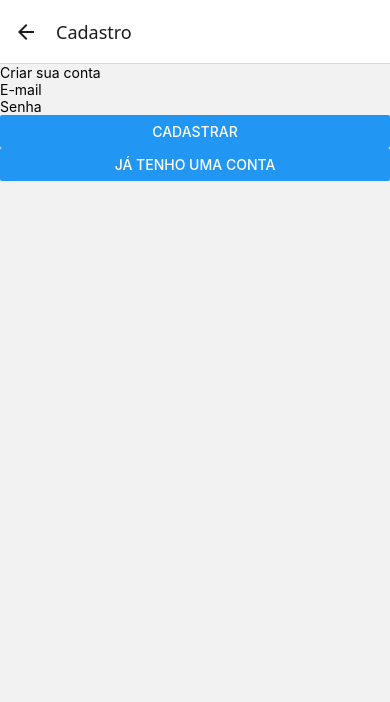
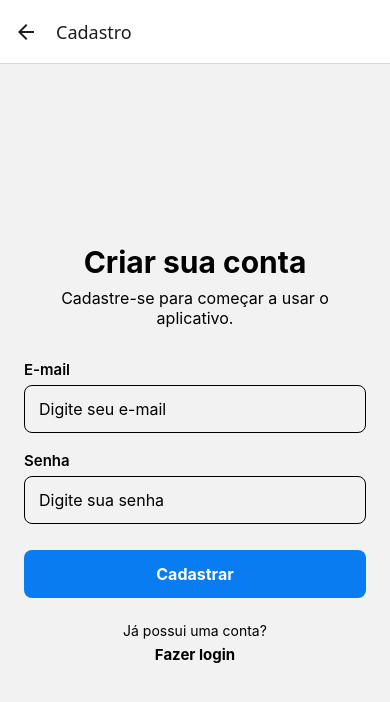
Before and after one commit to JaldsonArthur17/app-contatos, a React Native app in the folder meuapp/: screen /Cadastro in a window 390 px wide. Shown: the top 702 px of the page. Built offline with nearby package versions, Linux system fonts and the light colour scheme; no server answers.

Commit message:
update: implementacao de separacao de contatos por usuario

```diff
--- a/meuapp/screens/CadastroScreen.js
+++ b/meuapp/screens/CadastroScreen.js
@@ -1,7 +1,8 @@
 import { useState } from 'react';
 
 import {
-    Button,
+  Pressable,
+  StyleSheet,
   Text,
   TextInput,
   View,
@@ -13,9 +14,13 @@ export default function CadastroScreen({ navigation }) {
   const [email, setEmail] = useState('');
   const [senha, setSenha] = useState('');
   const [mensagem, setMensagem] = useState('');
+  const [carregando, setCarregando] = useState(false);
 
   async function cadastrar() {
     try {
+      setCarregando(true);
+      setMensagem('');
+
       const response = await cadastrarUsuario(email, senha);
 
       console.log('Usuário cadastrado:', response.user);
@@ -25,38 +30,165 @@ export default function CadastroScreen({ navigation }) {
       console.log('Erro ao cadastrar usuário:', error);
 
       setMensagem('Erro ao cadastrar usuário.');
+    } finally {
+      setCarregando(false);
     }
   }
 
   return (
-    <View>
-      <Text>Criar sua conta</Text>
+    <View style={styles.container}>
+      <View style={styles.form}>
+        <Text style={styles.titulo}>
+          Criar sua conta
+        </Text>
+
+        <Text style={styles.subtitulo}>
+          Cadastre-se para começar a usar o aplicativo.
+        </Text>
+
+        <Text style={styles.label}>
+          E-mail
+        </Text>
 
         <TextInput
-        placeholder="E-mail"
+          style={styles.input}
+          placeholder="Digite seu e-mail"
           value={email}
           onChangeText={setEmail}
           autoCapitalize="none"
+          keyboardType="email-address"
+          autoCorrect={false}
         />
 
+        <Text style={styles.label}>
+          Senha
+        </Text>
+
         <TextInput
-        placeholder="Senha"
+          style={styles.input}
+          placeholder="Digite sua senha"
           value={senha}
           onChangeText={setSenha}
           secureTextEntry
+          autoCapitalize="none"
+          autoCorrect={false}
         />
 
-      <Button
-        title="Cadastrar"
+        {mensagem !== '' && (
+          <Text style={styles.mensagem}>
+            {mensagem}
+          </Text>
+        )}
+
+        <Pressable
+          style={[
+            styles.botao,
+            carregando && styles.botaoDesativado,
+          ]}
           onPress={cadastrar}
-      />
+          disabled={carregando}
+        >
+          <Text style={styles.textoBotao}>
+            {carregando ? 'Criando conta...' : 'Cadastrar'}
+          </Text>
+        </Pressable>
 
-      <Text>{mensagem}</Text>
+        <View style={styles.loginContainer}>
+          <Text style={styles.textoLogin}>
+            Já possui uma conta?
+          </Text>
 
-      <Button
-        title="Já tenho uma conta"
+          <Pressable
             onPress={() => navigation.navigate('Login')}
-      />
+          >
+            <Text style={styles.linkLogin}>
+              Fazer login
+            </Text>
+          </Pressable>
+        </View>
+      </View>
     </View>
   );
 }
+
+const styles = StyleSheet.create({
+  container: {
+    flex: 1,
+    justifyContent: 'center',
+    alignItems: 'center',
+    padding: 24,
+  },
+
+  form: {
+    width: '100%',
+    maxWidth: 420,
+  },
+
+  titulo: {
+    fontSize: 30,
+    fontWeight: 'bold',
+    marginBottom: 8,
+    textAlign: 'center',
+  },
+
+  subtitulo: {
+    fontSize: 16,
+    marginBottom: 32,
+    textAlign: 'center',
+  },
+
+  label: {
+    fontSize: 15,
+    fontWeight: '600',
+    marginBottom: 6,
+  },
+
+  input: {
+    height: 48,
+    borderWidth: 1,
+    borderRadius: 8,
+    paddingHorizontal: 14,
+    marginBottom: 18,
+    fontSize: 16,
+  },
+
+  botao: {
+    height: 48,
+    borderRadius: 8,
+    justifyContent: 'center',
+    alignItems: 'center',
+    marginTop: 8,
+    backgroundColor: '#087CF0',
+  },
+
+  botaoDesativado: {
+    opacity: 0.6,
+  },
+
+  textoBotao: {
+    fontSize: 16,
+    fontWeight: 'bold',
+    color: '#FFFFFF',
+  },
+
+  mensagem: {
+    textAlign: 'center',
+    marginBottom: 12,
+    fontSize: 14,
+  },
+
+  loginContainer: {
+    marginTop: 24,
+    alignItems: 'center',
+  },
+
+  textoLogin: {
+    fontSize: 14,
+    marginBottom: 6,
+  },
+
+  linkLogin: {
+    fontSize: 15,
+    fontWeight: 'bold',
+  },
+});
--- a/meuapp/screens/ExcluirContatoScreen.js
+++ b/meuapp/screens/ExcluirContatoScreen.js
@@ -1,7 +1,9 @@
 import { useState } from 'react';
 
 import {
-  Button,
+  Modal,
+  Pressable,
+  StyleSheet,
   Text,
   View,
 } from 'react-native';
@@ -11,41 +13,164 @@ import api from '../services/api';
 export default function ExcluirContatoScreen({ route, navigation }) {
   const { contato } = route.params;
 
+  const [modalVisivel, setModalVisivel] = useState(true);
   const [mensagem, setMensagem] = useState('');
 
   async function excluirContato() {
     try {
       await api.delete(`/contatos/${contato.id}`);
 
+      setModalVisivel(false);
       setMensagem('Contato excluído com sucesso!');
+
+      navigation.navigate('Contatos');
     } catch (error) {
       console.log('Erro ao excluir contato:', error);
 
+      setModalVisivel(false);
       setMensagem('Erro ao excluir contato.');
     }
   }
 
+  function cancelarExclusao() {
+    setModalVisivel(false);
+    navigation.goBack();
+  }
+
   return (
-    <View>
-      <Text>Excluir Contato</Text>
-
-      <Text>
-        Deseja excluir o contato:
+    <View style={styles.container}>
+      <Text style={styles.titulo}>
+        Excluir Contato
       </Text>
 
-      <Text>{contato.nome}</Text>
+      <Text style={styles.mensagem}>
+        {mensagem}
+      </Text>
 
-      <Button
-        title="Excluir contato"
-        onPress={excluirContato}
-      />
+      <Modal
+        visible={modalVisivel}
+        transparent
+        animationType="fade"
+        onRequestClose={cancelarExclusao}
+      >
+        <View style={styles.overlay}>
+          <View style={styles.modal}>
+            <Text style={styles.modalTitulo}>
+              Excluir contato?
+            </Text>
 
-      <Text>{mensagem}</Text>
+            <Text style={styles.modalTexto}>
+              Deseja realmente excluir o contato:
+            </Text>
 
-      <Button
-        title="Voltar"
-        onPress={() => navigation.goBack()}
-      />
+            <Text style={styles.nomeContato}>
+              {contato.nome}
+            </Text>
+
+            <View style={styles.botoes}>
+              <Pressable
+                style={styles.botaoCancelar}
+                onPress={cancelarExclusao}
+              >
+                <Text style={styles.textoCancelar}>
+                  Cancelar
+                </Text>
+              </Pressable>
+
+              <Pressable
+                style={styles.botaoExcluir}
+                onPress={excluirContato}
+              >
+                <Text style={styles.textoExcluir}>
+                  Excluir
+                </Text>
+              </Pressable>
+            </View>
+          </View>
+        </View>
+      </Modal>
     </View>
   );
 }
+
+const styles = StyleSheet.create({
+  container: {
+    flex: 1,
+    backgroundColor: '#F5F7FA',
+    padding: 24,
+  },
+
+  titulo: {
+    fontSize: 24,
+    fontWeight: '700',
+  },
+
+  mensagem: {
+    marginTop: 20,
+    textAlign: 'center',
+    fontSize: 15,
+  },
+
+  overlay: {
+    flex: 1,
+    backgroundColor: 'rgba(0, 0, 0, 0.4)',
+    justifyContent: 'center',
+    alignItems: 'center',
+    padding: 24,
+  },
+
+  modal: {
+    width: '100%',
+    maxWidth: 380,
+    backgroundColor: '#FFFFFF',
+    borderRadius: 16,
+    padding: 24,
+  },
+
+  modalTitulo: {
+    fontSize: 20,
+    fontWeight: '700',
+    marginBottom: 12,
+  },
+
+  modalTexto: {
+    fontSize: 15,
+    marginBottom: 8,
+  },
+
+  nomeContato: {
+    fontSize: 17,
+    fontWeight: '700',
+    marginBottom: 24,
+  },
+
+  botoes: {
+    flexDirection: 'row',
+    justifyContent: 'flex-end',
+    gap: 10,
+  },
+
+  botaoCancelar: {
+    paddingHorizontal: 18,
+    paddingVertical: 11,
+    borderRadius: 8,
+    borderWidth: 1,
+    borderColor: '#D9DEE7',
+  },
+
+  textoCancelar: {
+    fontWeight: '600',
+  },
+
+  botaoExcluir: {
+    paddingHorizontal: 18,
+    paddingVertical: 11,
+    borderRadius: 8,
+    backgroundColor: '#E53935',
+  },
+
+  textoExcluir: {
+    color: '#FFFFFF',
+    fontWeight: '700',
+  },
+});
--- a/meuapp/screens/LoginScreen.js
+++ b/meuapp/screens/LoginScreen.js
@@ -16,20 +16,24 @@ export default function LoginScreen({ navigation }) {
   const [email, setEmail] = useState('');
   const [senha, setSenha] = useState('');
   const [mensagem, setMensagem] = useState('');
+  const [carregando, setCarregando] = useState(false);
 
   async function entrar() {
   try {
+    setCarregando(true);
+    setMensagem('');
+
     const response = await fazerLogin(email, senha);
 
     console.log('Usuário logado:', response.user);
 
     setMensagem('Login realizado com sucesso!');
-
-      navigation.navigate('Contatos');
   } catch (error) {
     console.log('Erro ao fazer login:', error);
 
     setMensagem('E-mail ou senha inválidos.');
+  } finally {
+    setCarregando(false);
   }
 }
 
@@ -82,11 +86,15 @@ export default function LoginScreen({ navigation }) {
         )}
 
         <Pressable
-          style={styles.botao}
+          style={[
+            styles.botao,
+            carregando && styles.botaoDesativado,
+          ]}
           onPress={entrar}
+          disabled={carregando}
         >
           <Text style={styles.textoBotao}>
-            Entrar
+            {carregando ? 'Entrando...' : 'Entrar'}
           </Text>
         </Pressable>
 
@@ -157,6 +165,10 @@ const styles = StyleSheet.create({
     marginTop: 8,
   },
 
+  botaoDesativado: {
+    opacity: 0.6,
+},
+
   textoBotao: {
     fontSize: 16,
     fontWeight: 'bold',
--- a/meuapp/screens/PerfilScreen.js
+++ b/meuapp/screens/PerfilScreen.js
@@ -1,45 +1,205 @@
 import { useState } from 'react';
 
 import {
-    Button,
-    Text,
-    View,
+  Pressable,
+  StyleSheet,
+  Text,
+  View,
 } from 'react-native';
 
-import { fazerLogout } from '../services/auth';
+import { auth, fazerLogout } from '../services/auth';
 
 export default function PerfilScreen({ navigation }) {
   const [mensagem, setMensagem] = useState('');
 
+  const usuario = auth.currentUser;
+
   async function sair() {
     try {
       await fazerLogout();
-
-      navigation.reset({
-        index: 0,
-        routes: [
-          {
-            name: 'Login',
-          },
-        ],
-      });
     } catch (error) {
       console.log('Erro ao sair:', error);
-
       setMensagem('Erro ao realizar logout.');
     }
   }
 
+  function obterIniciais(email) {
+    if (!email) {
+      return '?';
+    }
+
+    return email.substring(0, 2).toUpperCase();
+  }
+
   return (
-    <View>
-      <Text>Perfil</Text>
+    <View style={styles.container}>
+      <View style={styles.cabecalho}>
+        <Text style={styles.titulo}>
+          Perfil
+        </Text>
+      </View>
 
-      <Button
-        title="Sair"
-        onPress={sair}
-      />
+      <View style={styles.conteudo}>
+        <View style={styles.avatar}>
+          <Text style={styles.avatarTexto}>
+            {obterIniciais(usuario?.email)}
+          </Text>
+        </View>
 
-      <Text>{mensagem}</Text>
+        <Text style={styles.nome}>
+          Usuário
+        </Text>
+
+        <Text style={styles.email}>
+          {usuario?.email || 'Usuário não identificado'}
+        </Text>
+
+        <Pressable
+          style={styles.botaoSair}
+          onPress={sair}
+        >
+          <Text style={styles.textoBotaoSair}>
+            Sair da conta
+          </Text>
+        </Pressable>
+
+        {mensagem !== '' && (
+          <Text style={styles.mensagem}>
+            {mensagem}
+          </Text>
+        )}
+      </View>
+
+      <View style={styles.menuInferior}>
+        <Pressable
+          style={styles.menuItem}
+          onPress={() => navigation.navigate('Contatos')}
+        >
+          <Text style={styles.menuIcone}>
+            👥
+          </Text>
+
+          <Text style={styles.menuTexto}>
+            Contatos
+          </Text>
+        </Pressable>
+
+        <Pressable style={styles.menuItem}>
+          <Text style={styles.menuIcone}>
+            👤
+          </Text>
+
+          <Text style={styles.menuAtivo}>
+            Perfil
+          </Text>
+        </Pressable>
+      </View>
     </View>
   );
 }
+
+const styles = StyleSheet.create({
+  container: {
+    flex: 1,
+    backgroundColor: '#F5F7FA',
+  },
+
+  cabecalho: {
+    backgroundColor: '#087CF0',
+    paddingHorizontal: 20,
+    paddingVertical: 20,
+  },
+
+  titulo: {
+    color: '#FFFFFF',
+    fontSize: 26,
+    fontWeight: '700',
+  },
+
+  conteudo: {
+    flex: 1,
+    alignItems: 'center',
+    paddingHorizontal: 24,
+    paddingTop: 40,
+  },
+
+  avatar: {
+    width: 90,
+    height: 90,
+    borderRadius: 45,
+    backgroundColor: '#E5F0FF',
+    justifyContent: 'center',
+    alignItems: 'center',
+    marginBottom: 18,
+  },
+
+  avatarTexto: {
+    color: '#087CF0',
+    fontSize: 28,
+    fontWeight: '700',
+  },
+
+  nome: {
+    fontSize: 20,
+    fontWeight: '700',
+  },
+
+  email: {
+    fontSize: 15,
+    marginTop: 6,
+  },
+
+  botaoSair: {
+    width: '100%',
+    maxWidth: 360,
+    height: 48,
+    backgroundColor: '#E53935',
+    borderRadius: 8,
+    justifyContent: 'center',
+    alignItems: 'center',
+    marginTop: 32,
+  },
+
+  textoBotaoSair: {
+    color: '#FFFFFF',
+    fontSize: 16,
+    fontWeight: '700',
+  },
+
+  mensagem: {
+    marginTop: 16,
+    fontSize: 14,
+    textAlign: 'center',
+  },
+
+  menuInferior: {
+    height: 68,
+    backgroundColor: '#FFFFFF',
+    borderTopWidth: 1,
+    borderTopColor: '#E5E7EB',
+    flexDirection: 'row',
+    justifyContent: 'space-around',
+    alignItems: 'center',
+  },
+
+  menuItem: {
+    alignItems: 'center',
+    justifyContent: 'center',
+  },
+
+  menuIcone: {
+    fontSize: 18,
+  },
+
+  menuTexto: {
+    fontSize: 12,
+    marginTop: 3,
+  },
+
+  menuAtivo: {
+    color: '#087CF0',
+    fontSize: 12,
+    fontWeight: '700',
+    marginTop: 3,
+  },
+});
```
Also changed, not shown: meuapp/screens/ContatosScreen.js (+45 -7 lines), meuapp/screens/NovoContatoScreen.js (+7 -6 lines). Lines whose indentation alone changed are shown as unchanged.
